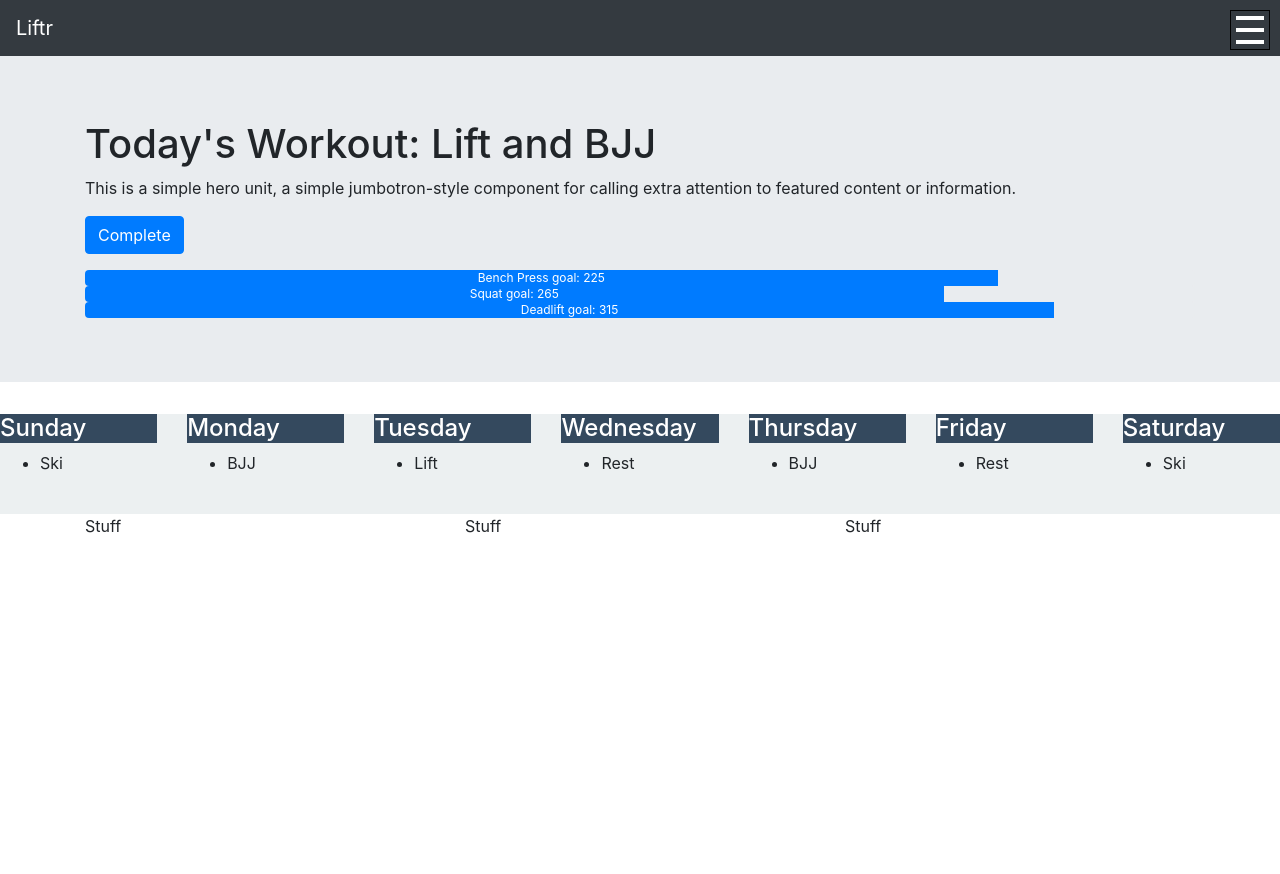
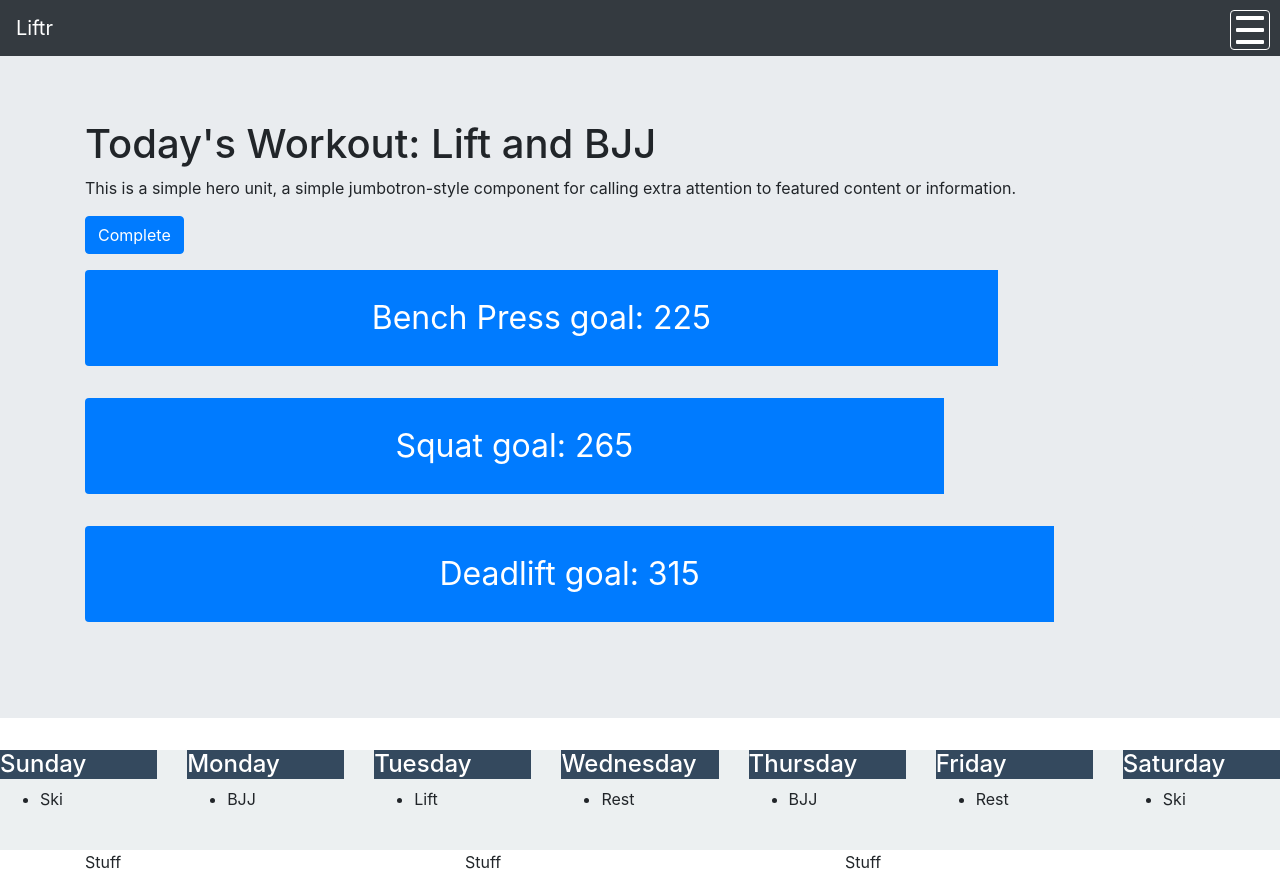
Before and after one commit to grantfogle/liftr-front-end, a React (Create React App) app: page / in a window 1280 px wide. Before the commit the page ends 800 px from the top, so only its background shows below. Built offline with nearby package versions, Linux system fonts and the light colour scheme.

Commit message:
styling header

```diff
--- a/src/App.css
+++ b/src/App.css
@@ -8,16 +8,11 @@
   pointer-events: none;
 }
 
-.App-header {
-  background-color: #282c34;
-  min-height: 100vh;
-  display: flex;
-  flex-direction: column;
-  align-items: center;
-  justify-content: center;
-  font-size: calc(10px + 2vmin);
-  color: white;
-}
+/* header nav {
+  position: fixed;
+  top: 0;
+  left: 0;
+} */
 
 .App-link {
   color: #61dafb;
@@ -39,7 +34,8 @@
   height: 40px;
   width: 40px;
   background: transparent;
-  border: 1px solid black;
+  border: 1px solid white;
+  border-radius: 4px;
   display: flex;
   flex-direction: column;
   justify-content: space-between;
@@ -54,6 +50,7 @@
   height: 4px;
   width: 100%;
   border: 2px solid white;
+  border-radius: 1px;
 }
 
 .schedule {
@@ -72,3 +69,9 @@
 .schedule ul {
   text-decoration: none;
 }
+
+.progressBar {
+  margin-bottom: 1em;
+  height: 3em;
+  font-size: 2em;
+}
--- a/src/components/Goals.js
+++ b/src/components/Goals.js
@@ -2,7 +2,9 @@ import React from 'react';
 import Jumbotron from 'react-bootstrap/Jumbotron';
 import Container from 'react-bootstrap/Container';
 import Button from 'react-bootstrap/Button';
-import ProgressBar from 'react-bootstrap/ProgressBar'
+import ProgressBar from 'react-bootstrap/ProgressBar';
+import '../App.css';
+
 
 const goalProgess = () => {
     let goals = [
@@ -25,7 +27,7 @@ const goalProgess = () => {
 
     return goals.map(goal => {
         let progress = (goal.current / goal.goal) * 100;
-        return <ProgressBar now={progress} label={goal.name + ' goal: ' + goal.goal} />
+        return <ProgressBar className="progressBar" now={progress} label={goal.name + ' goal: ' + goal.goal} />
     })
 }
 
--- a/src/components/SideMenu/SideMenu.css
+++ b/src/components/SideMenu/SideMenu.css
@@ -2,9 +2,9 @@
     height: 100%;
     background-color: white;
     position: fixed;
-    top: 0;
+    top: 60;
     right: 0;
-    width: 40vw;
+    width: 50vw;
     max-width: 400px;
     z-index: 200;
 }
```
